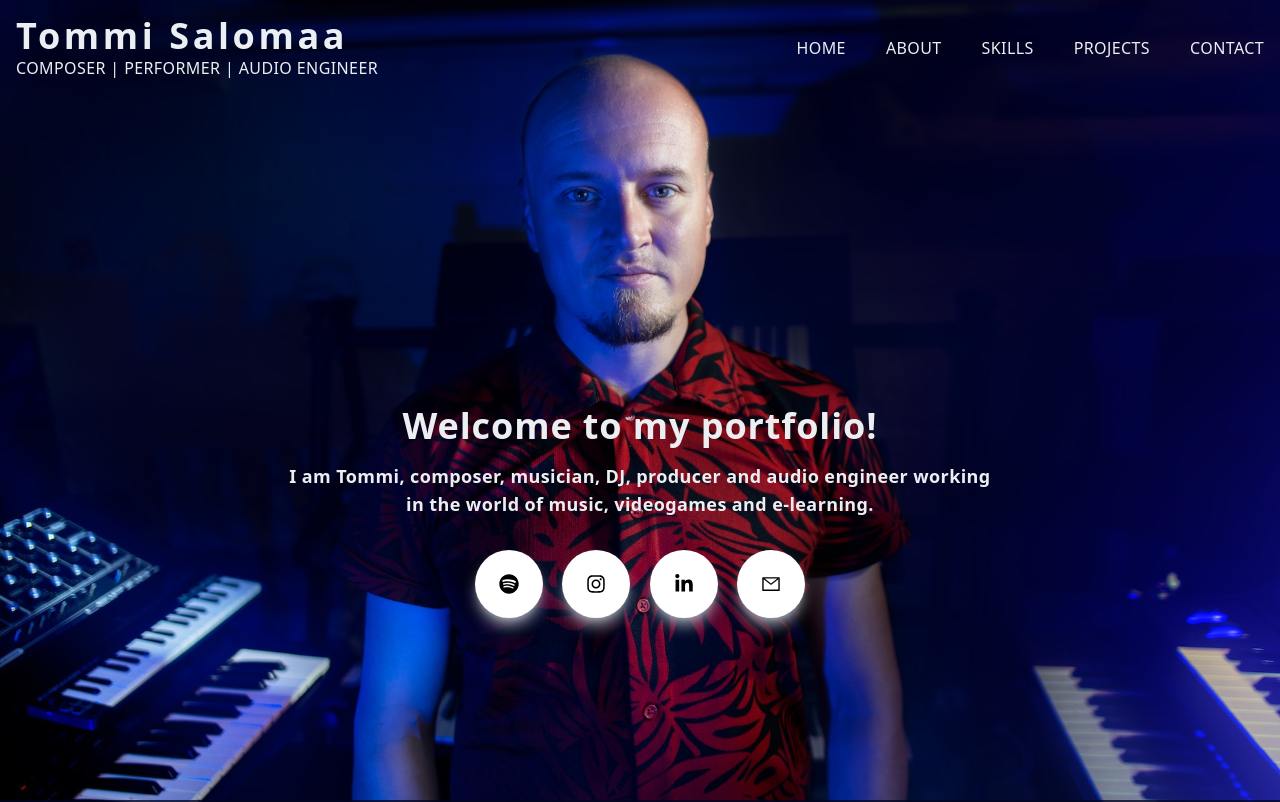
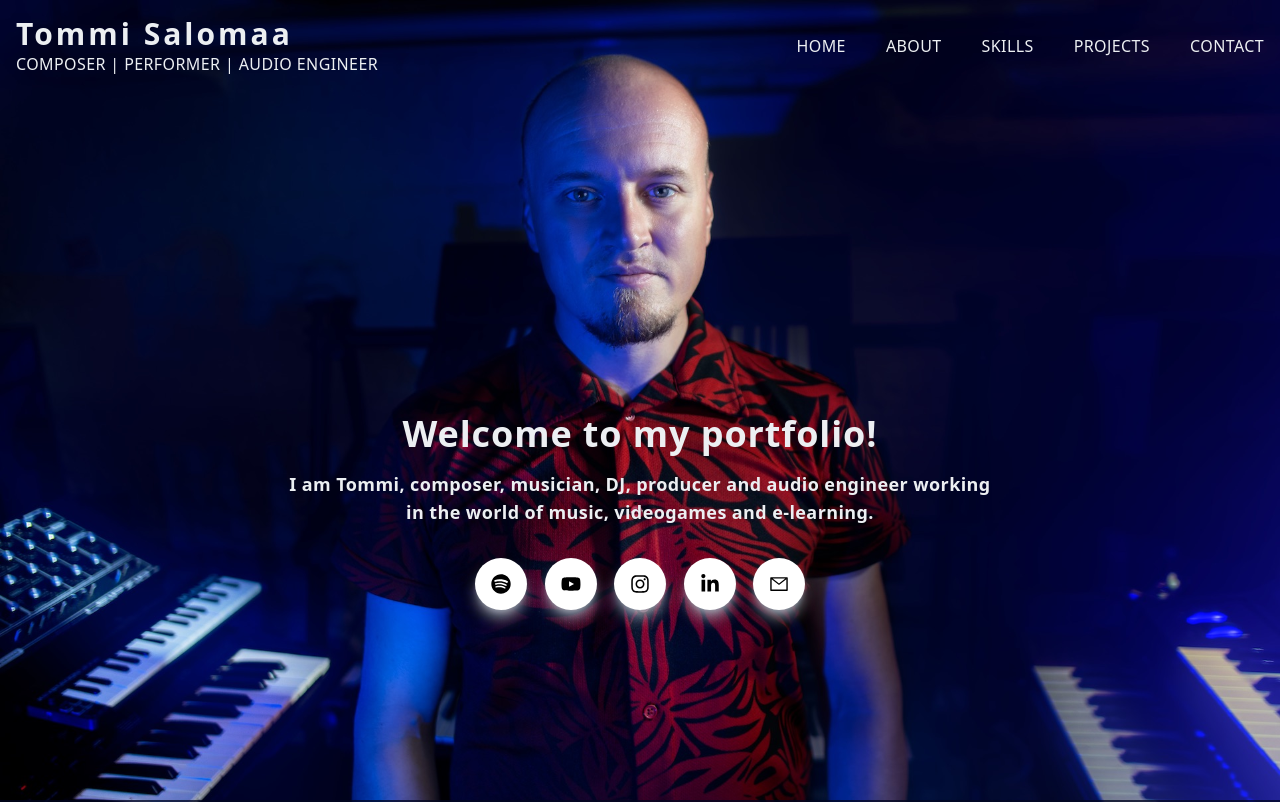
Before and after one commit to salomt/portfolio2023, a Next.js app: page / in a window 1280 px wide. Shown: the top 802 px of the page. Built offline with nearby package versions, Linux system fonts and the light colour scheme.

Commit message:
updated social media links

```diff
--- a/src/components/About.jsx
+++ b/src/components/About.jsx
@@ -17,7 +17,7 @@ const About = () => {
                         I run my own one-man company Megatommi Productions.
                     </p>
                     <h3 className='pt-8 border-b'>Why should you hire Megatommi for your project or gig?</h3>
-                        <p>Because he..</p>
+                        <p className='pt-4'>Because he..</p>
                         <ul className='list-disc p-4'>
                             <li>
                                 is passionate, reliable and really cares about your project
--- a/src/components/Main.jsx
+++ b/src/components/Main.jsx
@@ -1,6 +1,6 @@
 import React from 'react'
 import {AiOutlineMail} from 'react-icons/ai'
-import {FaLinkedinIn, FaSpotify, FaInstagram} from 'react-icons/fa'
+import {FaLinkedinIn, FaSpotify, FaInstagram, FaYoutube} from 'react-icons/fa'
 
 const Main = () => {
     return (
@@ -11,16 +11,29 @@ const Main = () => {
                     <p className='py-4 w-3/5 m-auto text-md sm:text-lg font-bold'> I am Tommi, composer, musician, DJ, producer and audio engineer working in the world of music, videogames and e-learning.</p>
                     <div className='flex items-center justify-between max-w-[330px] m-auto py-4'>
                         <div className='main-icon'>
-                            <FaSpotify color='black' size={20}/>
+                            <a href='https://open.spotify.com/artist/4Zu0QLKCCz02GjpdBvSSi9?si=xJ7Uxx7FTGGNMfwKrYTrIg'>
+                                <FaSpotify color='black' size={20}/>
+                            </a>
                         </div>
                         <div className='main-icon'>
-                            <FaInstagram color='black' size={20}/>
+                            <a href='https://www.youtube.com/channel/UCWC3h6X0fklYLBxCQTvGfnQs'>
+                                <FaYoutube color='black' size={20}/>
+                            </a>
                         </div>
                         <div className='main-icon'>
-                            <FaLinkedinIn color='black' size={20}/>
+                            <a href='https://www.instagram.com/t.salomaa/'>
+                                <FaInstagram color='black' size={20}/>
+                            </a>
                         </div>
                         <div className='main-icon'>
-                            <AiOutlineMail color='black' size={20}/>
+                            <a href='https://www.linkedin.com/in/tommi-salomaa/'>
+                                <FaLinkedinIn color='black' size={20}/>
+                            </a>
+                        </div>
+                        <div className='main-icon'>
+                            <a href=''>
+                                <AiOutlineMail color='black' size={20}/>
+                            </a>
                         </div>
                     </div>
                 </div>
--- a/src/components/Navbar.jsx
+++ b/src/components/Navbar.jsx
@@ -2,7 +2,7 @@ import React, {useState, useEffect} from 'react'
 import Image from 'next/image'
 import Link from 'next/link'
 import {AiOutlineClose, AiOutlineMenu, AiOutlineMail} from 'react-icons/ai'
-import {FaLinkedinIn, FaSpotify, FaInstagram} from 'react-icons/fa'
+import {FaLinkedinIn, FaSpotify, FaInstagram, FaYoutube} from 'react-icons/fa'
 
 
 const Navbar = () => {
@@ -25,11 +25,10 @@ useEffect( () => {
     window.addEventListener('scroll', handleShadow)
 }, [])
 
-
     return (
         <div className={shadow
-                        ? 'bg-blue-700 bg-opacity-20 fixed w-full h-24 z-[100] pt-4 shadow-xl ease-in-out duration-500'
-                        : 'fixed w-full h-24 z-[100] pt-4 ease-in-out duration-500'}>
+                        ? 'bg-blue-700 bg-opacity-20 fixed w-full h-20 md:h-24 z-[100] pt-4 shadow-xl ease-in-out duration-500'
+                        : 'fixed w-full h-20 md:h-24 z-[100] pt-4 ease-in-out duration-500'}>
             <div className='flex justify-between items-center w-full px2 2xl:px-16 fixed '>
                 <div className='pl-4'>
                     <h2 className=''>Tommi Salomaa</h2>
@@ -69,7 +68,7 @@ useEffect( () => {
                                 <h2 className='tracking-normal text-md'>Tommi Salomaa</h2>
                             </div>
                             <div onClick={handleNav} className='rounded-full shadow-lg shadow-gray p-3 cursor-pointer'>
-                                <AiOutlineClose color='black' size={35} />
+                                <AiOutlineClose color='black' size={30} />
                             </div>
                         </div>
                         <div className='text-black border-b border-gray-300 my-4'>
@@ -94,17 +93,28 @@ useEffect( () => {
                                 <li className='py-4 text-sm'>contact</li>
                             </Link>
                         </ul>
-                        <div className='pt-40'>
+                        <div className='pt-20'>
                             <p className=' text-black uppercase tracking-wider'>Let&#39;s connect!</p>
                             <div className='flex items-center justify-between my-4 w-full sm:w-[80%]'>
                                 <div className='nav-icon'>
-                                    <FaSpotify color='black' size={25}/>
+                                    <a href='https://open.spotify.com/artist/4Zu0QLKCCz02GjpdBvSSi9?si=xJ7Uxx7FTGGNMfwKrYTrIg'>
+                                        <FaSpotify color='black' size={25}/>
+                                    </a>
                                 </div>
                                 <div className='nav-icon'>
-                                    <FaInstagram color='black' size={25}/>
+                                    <a href='https://www.youtube.com/channel/UCWC3h6X0fklYLBxCQTvGfnQs'>
+                                        <FaYoutube color='black' size={25}/>
+                                    </a>
                                 </div>
                                 <div className='nav-icon'>
-                                    <FaLinkedinIn color='black' size={25}/>
+                                    <a href='https://www.instagram.com/t.salomaa/'>
+                                        <FaInstagram color='black' size={25}/>
+                                    </a>
+                                </div>
+                                <div className='nav-icon'>
+                                    <a href='https://www.linkedin.com/in/tommi-salomaa/'>
+                                        <FaLinkedinIn color='black' size={25}/>
+                                    </a>
                                 </div>
                                 <div className='nav-icon'>
                                     <AiOutlineMail color='black' size={25}/>
--- a/src/styles/globals.css
+++ b/src/styles/globals.css
@@ -23,7 +23,7 @@
   }
 
   h2 {
-    @apply text-xl sm:text-3xl lg:text-4xl tracking-widest
+    @apply text-xl sm:text-2xl lg:text-3xl tracking-widest
   }
 
   h3 {
@@ -44,7 +44,7 @@
 }
 
 .main-icon {
-    @apply rounded-full bg-white shadow-lg shadow-gray-400 p-4 sm:p-6 cursor-pointer hover:scale-105 ease-in duration-300
+    @apply rounded-full bg-white shadow-lg shadow-gray-400 p-3 sm:p-4 cursor-pointer hover:scale-105 ease-in duration-300
 }
 
 .nav-icon {
```
